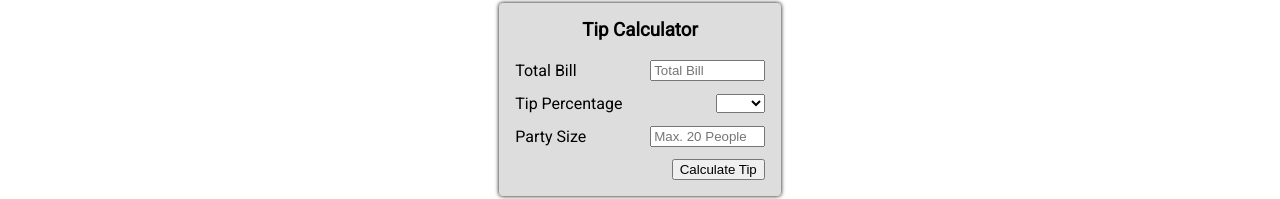
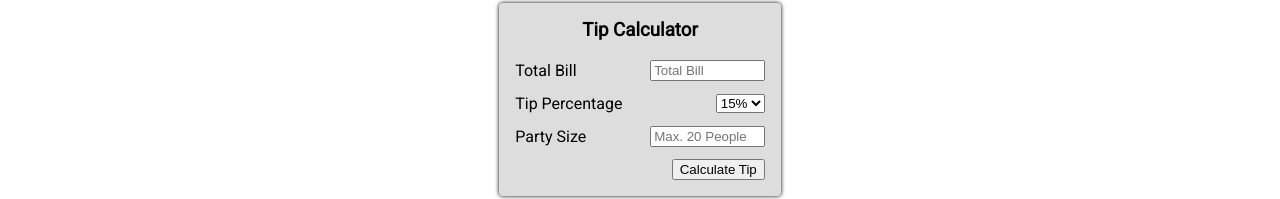
Before and after one commit to KrashMunoz/tip-calculator, an Angular app: page / in a window 1280 px wide. Shown: the part 216-415 px from the top of the page. Built offline with nearby package versions, Linux system fonts and the light colour scheme.

Commit message:
added error messages and additional validation feedback

```diff
--- a/src/app/calculator/calculator.component.html
+++ b/src/app/calculator/calculator.component.html
@@ -11,23 +11,29 @@
                    required
                    type="number"
                    name="total-bill"
-                   placeholder="Total Bill">
-          </label>
+                   placeholder="Total Bill"
+                   min="0"
+                   pattern="^[1-9]+(\.[0-9]{1,2})?$">
+                  </label>
+                  <small *ngIf="initialBill.invalid && initialBill.touched">Total bill is required</small>
 
           <label for="tip-selector">
             Tip Percentage
             <!-- [class.is-invalid]="initialBill.invalid && initialBill.touched" -->
             <select #tip="ngModel"
                     [(ngModel)]="formModel.selectedTip"
-                    required name="tip-selector" id="">
+                    required name="tip-selector" id=""
+                    [class.is-invalid]="tip.invalid && tip.touched"
+                    >
                 <!-- <option value="" selected>Default</option> -->
-                <option *ngFor="let tip of tipDropDown" value="18">{{tip}}%</option>
-            </select>
-          </label>
+                <option *ngFor="let tip of tipDropDown" value="{{tip}}">{{tip}}%</option>
+              </select>
+            </label>
+            <small *ngIf="tip.invalid && tip.touched">Tip percentage is required</small>
 
           <label for="party-size">
             Party Size
-            <input [(ngModel)]="formModel.partySize" type="number" name="party-size" id="" placeholder="Max. 20 People">
+            <input [(ngModel)]="formModel.partySize" type="number" min="0" name="party-size" id="" placeholder="Max. 20 People">
           </label>
 
           <button type="submit">Calculate Tip</button>
```
